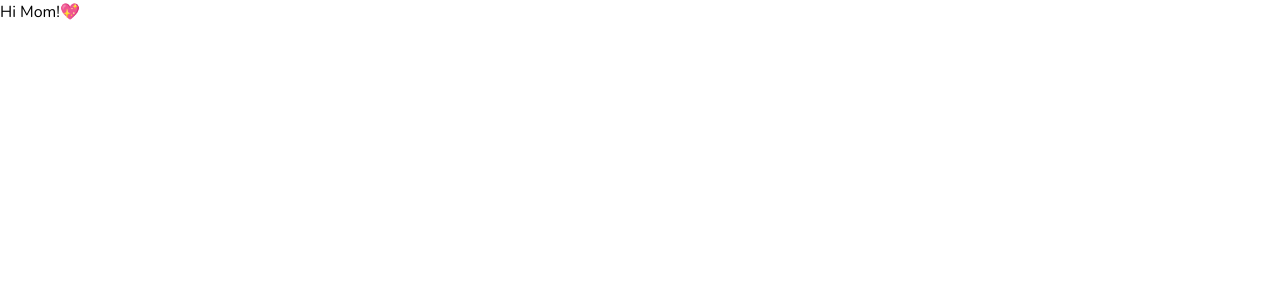
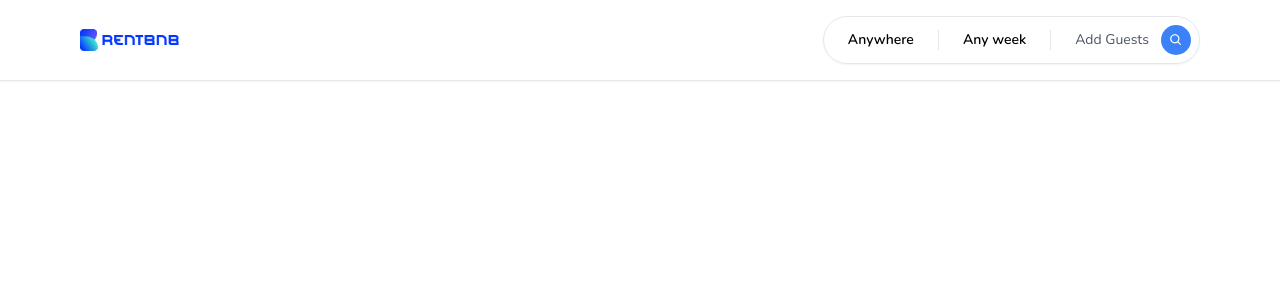
Before and after one commit to joy-ahmed/rentbnb, a Next.js app: page / in a window 1280 px wide. Shown: the top 300 px of the page. Built offline with nearby package versions, Linux system fonts and the light colour scheme.

Commit message:
Navigation bar added with react-icons

```diff
--- /dev/null
+++ b/app/components/Container.tsx
@@ -0,0 +1,12 @@
+
+interface ContainerProps {
+  children: React.ReactNode
+}
+
+const Container = ({ children }: ContainerProps) => {
+  return (
+    <div className="max-w-[2520px] mx-auto xl:px-20 md:px-10 sm:px-2 px-4">{children}</div>
+  )
+}
+
+export default Container
--- /dev/null
+++ b/app/components/navbar/Logo.tsx
@@ -0,0 +1,10 @@
+import Image from "next/image"
+import { useRouter } from "next/navigation"
+
+const Logo = () => {
+  return (
+    <Image alt="logo" className="hidden md:block cursor-pointer" height='100' width='100' src='/images/brand.png' />
+  )
+}
+
+export default Logo
--- /dev/null
+++ b/app/components/navbar/Navbar.tsx
@@ -0,0 +1,21 @@
+import Container from "../Container"
+import Logo from "./Logo"
+import Search from "./Search"
+
+
+const Navbar = () => {
+  return (
+    <div className="fixed w-full bg-white z-10 shadow-sm">
+      <div className="py-4 border-b-[1px]">
+        <Container>
+          <div className="flex justify-between items-center gap-3 flex-row md:gap-0">
+            <Logo />
+            <Search />
+          </div>
+        </Container>
+      </div>
+    </div>
+  )
+}
+
+export default Navbar
--- /dev/null
+++ b/app/components/navbar/Search.tsx
@@ -0,0 +1,24 @@
+import { BiSearch } from 'react-icons/bi'
+
+const Search = () => {
+  return (
+    <div className='border-[1px] w-full md:w-auto py-2 rounded-full shadow-sm hover:shadow-md transition cursor-pointer'>
+      <div className='flex flex-row items-center justify-between'>
+        <div className="text-sm font-semibold px-6">
+          Anywhere
+        </div>
+        <div className="hidden sm:block text-sm font-semibold px-6 border-x-[1px] flex-1 text-center">
+          Any week
+        </div>
+        <div className="text-sm pl-6 pr-2 text-gray-600 flex flex-row items-center gap-3">
+          <div className="hidden sm:block">Add Guests</div>
+          <div className="p-2 bg-blue-500 rounded-full text-white">
+            <BiSearch />
+          </div>
+        </div>
+      </div>
+    </div>
+  )
+}
+
+export default Search
--- a/app/layout.tsx
+++ b/app/layout.tsx
@@ -1,3 +1,4 @@
+import Navbar from './components/navbar/Navbar'
 import './globals.css'
 import { Nunito } from 'next/font/google'
 
@@ -15,7 +16,10 @@ export default function RootLayout({
 }) {
   return (
     <html lang="en">
-      <body className={nunito.className}>{children}</body>
+      <body className={nunito.className}>
+        <Navbar />
+        {children}
+        </body>
     </html>
   )
 }
--- a/app/page.tsx
+++ b/app/page.tsx
@@ -1,4 +1,5 @@
 
 export default function Home() {
-  return <div>Hi Mom!💖</div>
+  return <div className="text-rose-500 text-2xl">Hi Mom!💖</div>
+
 }
--- a/package.json
+++ b/package.json
@@ -19,6 +19,7 @@
     "postcss": "8.4.24",
     "react": "18.2.0",
     "react-dom": "18.2.0",
+    "react-icons": "^4.10.1",
     "tailwindcss": "3.3.2",
     "typescript": "5.1.3"
   }
```
Also changed, not shown: public/Images/brand.png (added), 1 other file (tests, documents, lock files or other folders).
